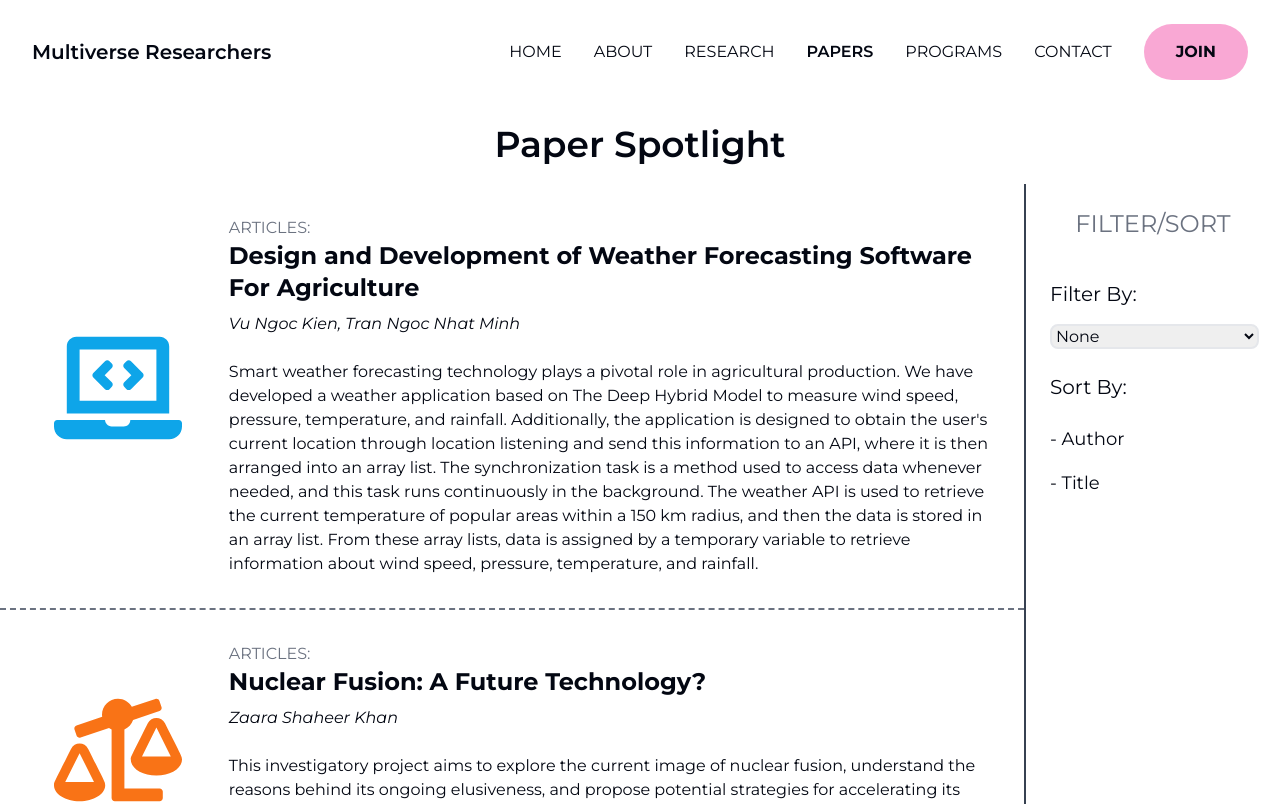
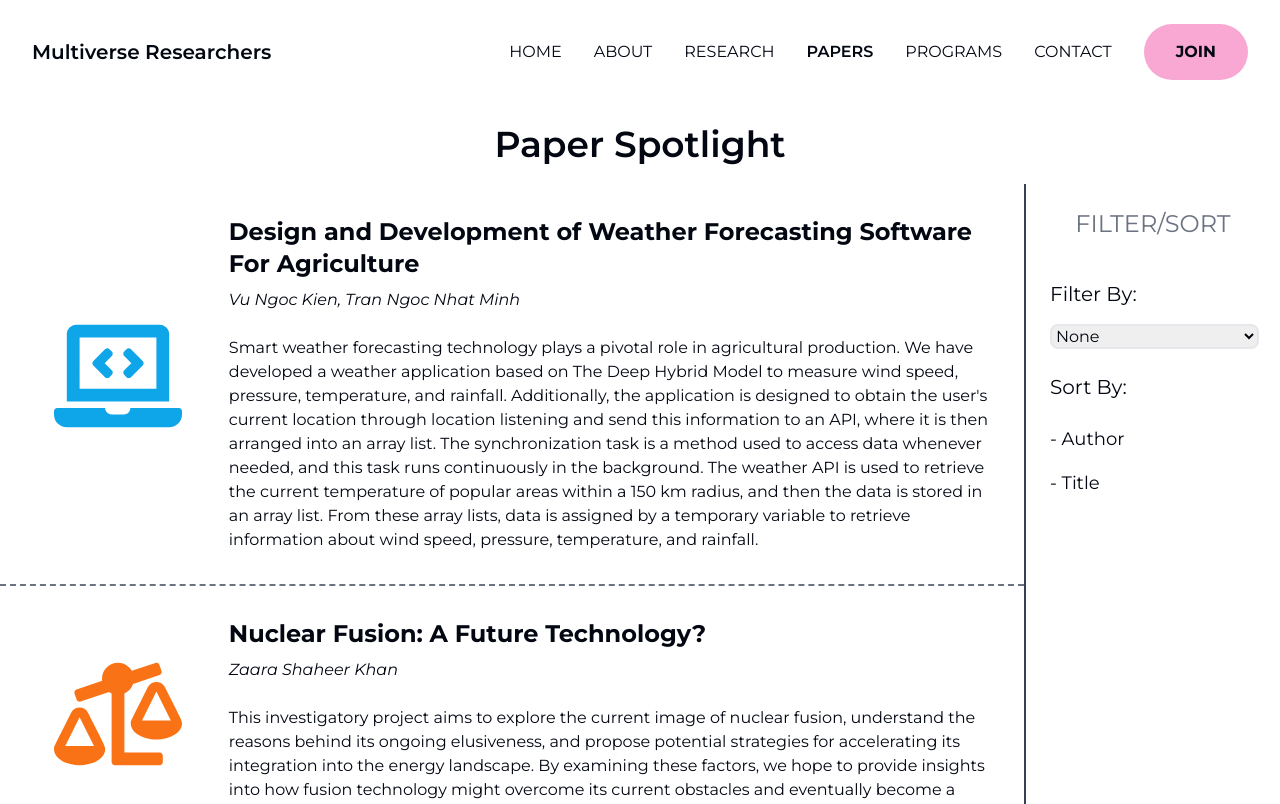
Before and after one commit to multiverseresearchers/multiverse-researchers, a React (Vite) app: page /papers in a window 1280 px wide. Shown: the top 804 px of the page. Built offline with nearby package versions, Linux system fonts and the light colour scheme.

Commit message:
removed articles subheading

```diff
--- a/src/components/publications/Publications.tsx
+++ b/src/components/publications/Publications.tsx
@@ -291,7 +291,7 @@ const PublicationBlock = ({title, author, link, abstract, subject}:
       </div>
       <div className='col-start-2 col-span-4'>
         <div className='row-start-1 row-span-2 h-auto md:h-50'>
-          <p className="text-gray-500 text-md">ARTICLES: </p>
+          {/* <p className="text-gray-500 text-md">ARTICLES: </p> */}
 
           <h2 className={(link == "") ? "font-bold text-2xl" : "font-bold text-2xl hover:underline"}>
             <a href={link} target={(link == "") ? "" : "_blank"} rel="noopener noreferrer">
```
